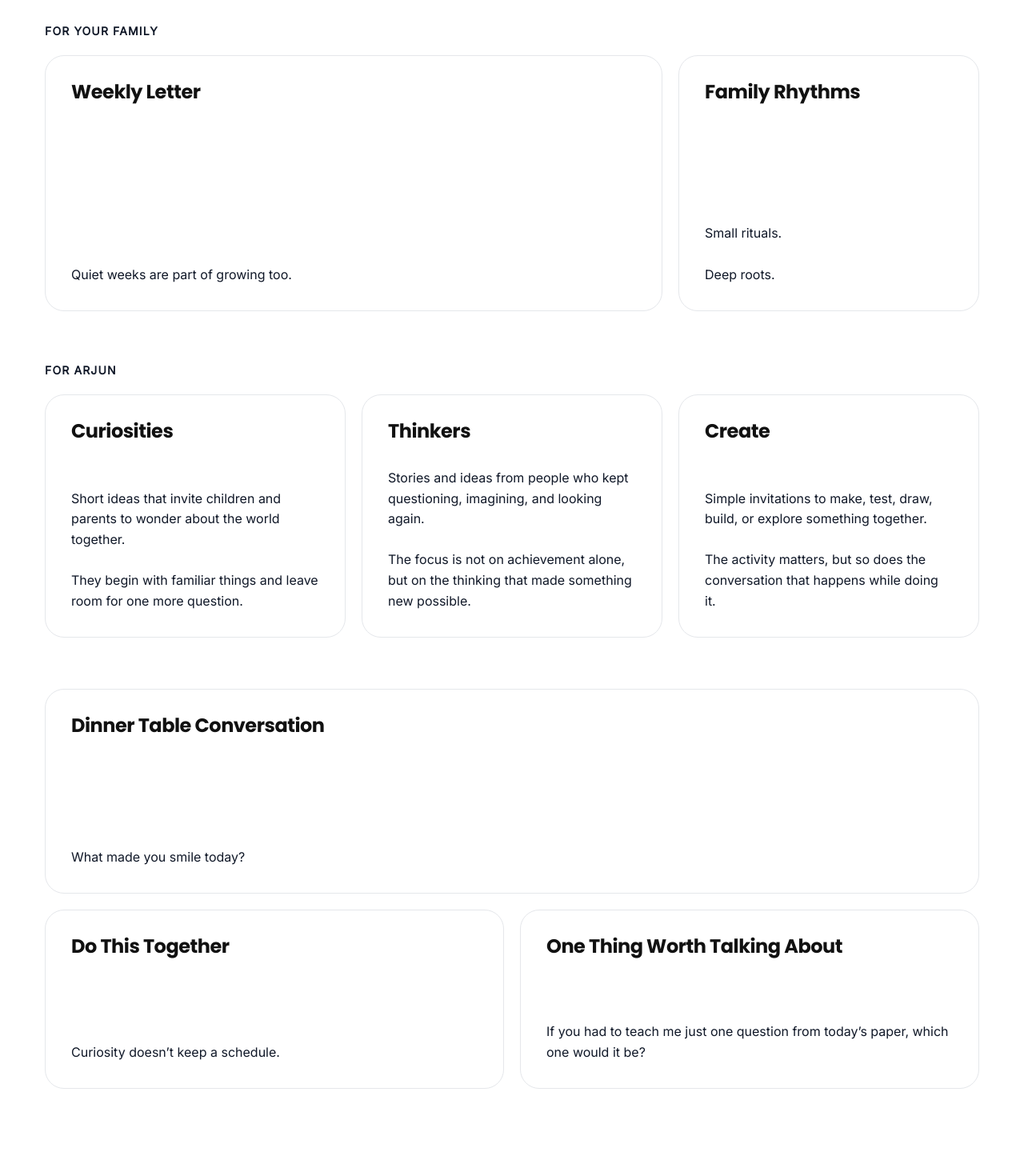
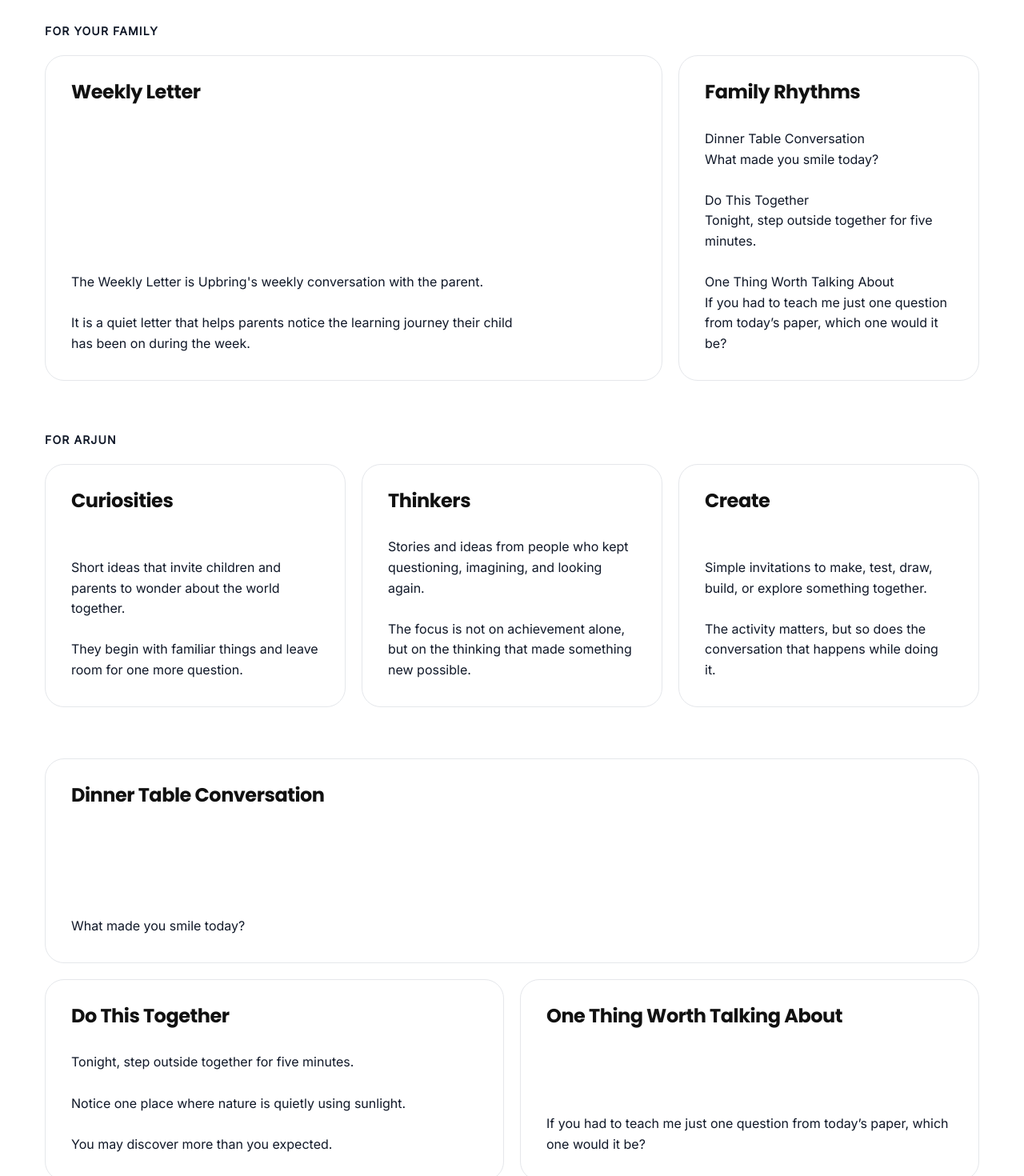
Before and after one commit to upbringapp/upbring-website, a Next.js app: page / in a window 1280 px wide. Shown: the part 2380-3850 px from the top of the page at 80% size. Built offline with nearby package versions, Linux system fonts and the light colour scheme.

Commit message:
Populate Canopy weekly experiences

```diff
--- a/content/editorial.ts
+++ b/content/editorial.ts
@@ -24,13 +24,13 @@ export const homeContent = [
 ] as const satisfies readonly EditorialContentRecord[];
 
 export const canopyContent = [
-  { id: "canopy-weekly-letter", exactText: "Quiet weeks are part of growing too.", sourceType: "locked-app-copy", sourceReference: "upbring-lite/constants/emptyStates.ts, yourWeeklyLetter.body", approvalStatus: "approved", placement: "Canopy / Weekly Letter", illustrative: true },
-  { id: "canopy-family-rhythms", exactText: "Small rituals.\n\nDeep roots.", sourceType: "locked-app-copy", sourceReference: "upbring-lite/constants/emptyStates.ts, familyRhythms", approvalStatus: "approved", placement: "Canopy / Family Rhythms", illustrative: true },
+  { id: "canopy-weekly-letter", exactText: "The Weekly Letter is Upbring's weekly conversation with the parent.\n\nIt is a quiet letter that helps parents notice the learning journey their child has been on during the week.", sourceType: "approved-editorial-library", sourceReference: "upbring-lite/docs/02_editorial_bible/23_weekly_letter.md, approved Purpose excerpt; temporary privacy-safe static source until an authenticated non-family-specific published-week preview feed is available", approvalStatus: "approved", placement: "Canopy / Weekly Letter", illustrative: true },
+  { id: "canopy-family-rhythms", exactText: "Dinner Table Conversation\nWhat made you smile today?\n\nDo This Together\nTonight, step outside together for five minutes.\n\nOne Thing Worth Talking About\nIf you had to teach me just one question from today’s paper, which one would it be?", sourceType: "approved-editorial-library", sourceReference: "Approved current rhythm items: website commit 30f2c84 Parent Companion; upbring-lite/docs/02_editorial_bible/16_one_thing_worth_doing_together.md Good Example; temporary static snapshot until an authenticated global weekly-content feed is available", approvalStatus: "approved", placement: "Canopy / Family Rhythms", illustrative: true },
   { id: "canopy-curiosities", exactText: "Short ideas that invite children and parents to wonder about the world together.\n\nThey begin with familiar things and leave room for one more question.", sourceType: "founder-approved-explanatory-copy", sourceReference: "Group 11 founder correction", approvalStatus: "approved", placement: "Canopy / Curiosities", illustrative: false },
   { id: "canopy-thinkers", exactText: "Stories and ideas from people who kept questioning, imagining, and looking again.\n\nThe focus is not on achievement alone, but on the thinking that made something new possible.", sourceType: "founder-approved-explanatory-copy", sourceReference: "Group 11 founder correction", approvalStatus: "approved", placement: "Canopy / Thinkers", illustrative: false },
   { id: "canopy-create", exactText: "Simple invitations to make, test, draw, build, or explore something together.\n\nThe activity matters, but so does the conversation that happens while doing it.", sourceType: "founder-approved-explanatory-copy", sourceReference: "Group 11 founder correction", approvalStatus: "approved", placement: "Canopy / Create", illustrative: false },
   { id: "canopy-dinner-table-conversation", exactText: "What made you smile today?", sourceType: "approved-editorial-library", sourceReference: "app/page.tsx at repository commit 30f2c84, Parent Companion", approvalStatus: "approved", placement: "Canopy / Dinner Table Conversation", illustrative: true },
-  { id: "canopy-do-this-together", exactText: "Curiosity doesn’t keep a schedule.", sourceType: "locked-app-copy", sourceReference: "upbring-lite/constants/emptyStates.ts, doThisTogether.body", approvalStatus: "approved", placement: "Canopy / Do This Together", illustrative: true },
+  { id: "canopy-do-this-together", exactText: "Tonight, step outside together for five minutes.\n\nNotice one place where nature is quietly using sunlight.\n\nYou may discover more than you expected.", sourceType: "approved-editorial-library", sourceReference: "upbring-lite/docs/02_editorial_bible/16_one_thing_worth_doing_together.md, approved Good Example; temporary static source until an authenticated global published-week content feed is available", approvalStatus: "approved", placement: "Canopy / Do This Together", illustrative: true },
   { id: "canopy-one-thing-worth-talking-about", exactText: "If you had to teach me just one question from today’s paper, which one would it be?", sourceType: "approved-editorial-library", sourceReference: "app/page.tsx at repository commit 30f2c84, Parent Companion", approvalStatus: "approved", placement: "Canopy / One Thing Worth Talking About", illustrative: true },
 ] as const satisfies readonly EditorialContentRecord[];
 
```
